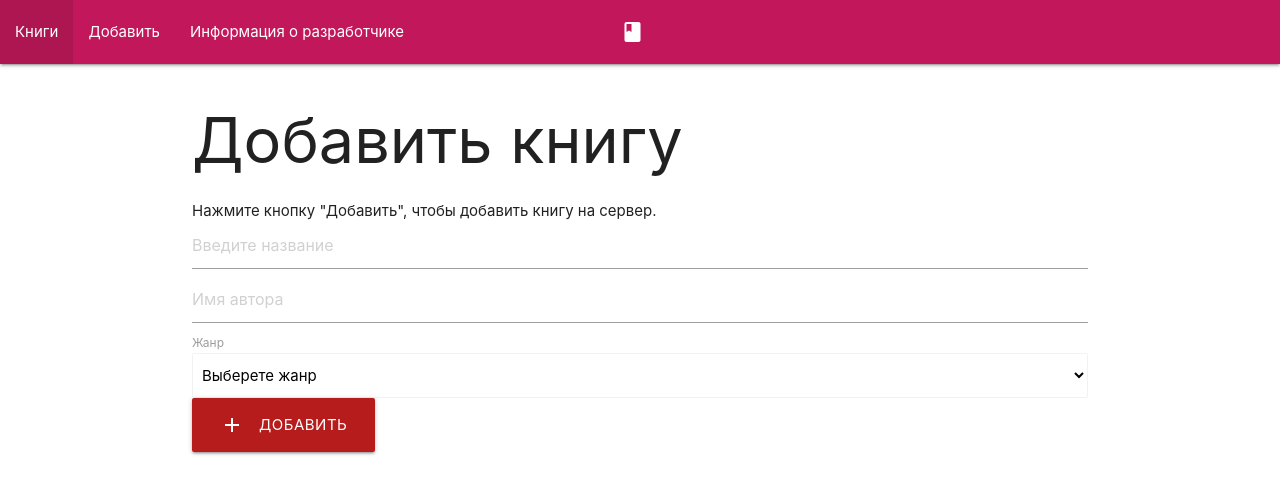
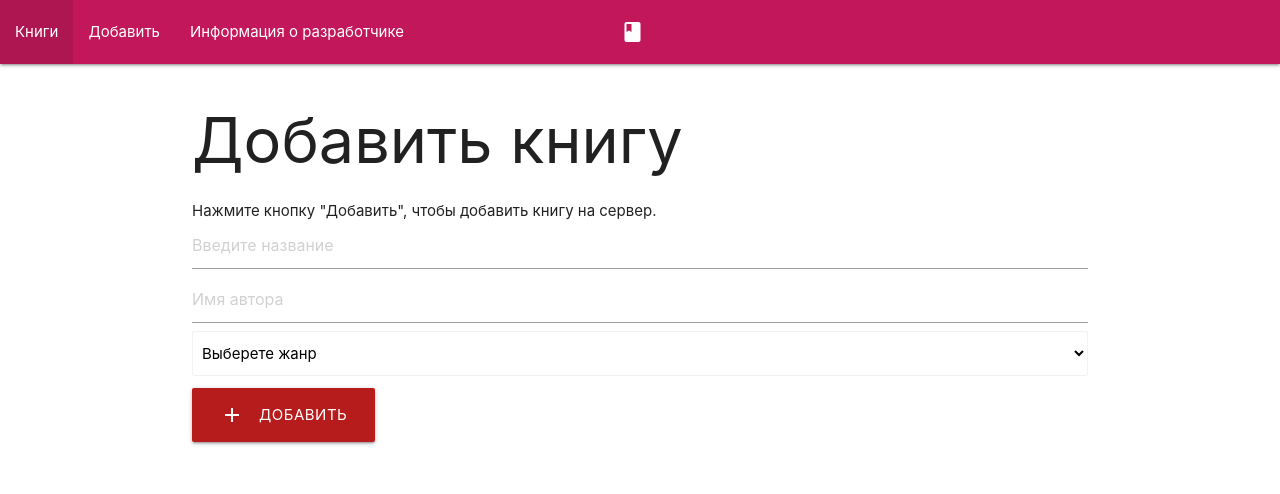
Before and after one commit to DimitryAl/it_coursework, a React (Create React App) app in the folder client/: page /addbook in a window 1280 px wide. Shown: the top 494 px of the page. Built offline with nearby package versions, Linux system fonts and the light colour scheme.

Commit message:
cosmetic changes

```diff
--- a/client/src/pages/Addbook.js
+++ b/client/src/pages/Addbook.js
@@ -54,7 +54,6 @@ export const Addbook = () => {
                                 {/* <label for="last_name"></label> */}
                             </div>
                             <div class="input-genre">
-                                <label> Жанр </label>
                                 <select
                                     class="browser-default"
                                     id="genre"
@@ -69,6 +68,8 @@ export const Addbook = () => {
                                     <option value="Образование"> Образование </option>
                                     <option value="Психология"> Психология </option>
                                 </select>
+                                <label> <p></p> </label>
+
                                 {/* <input
                                     placeholder="Жанр"
                                     id="genre"
```
